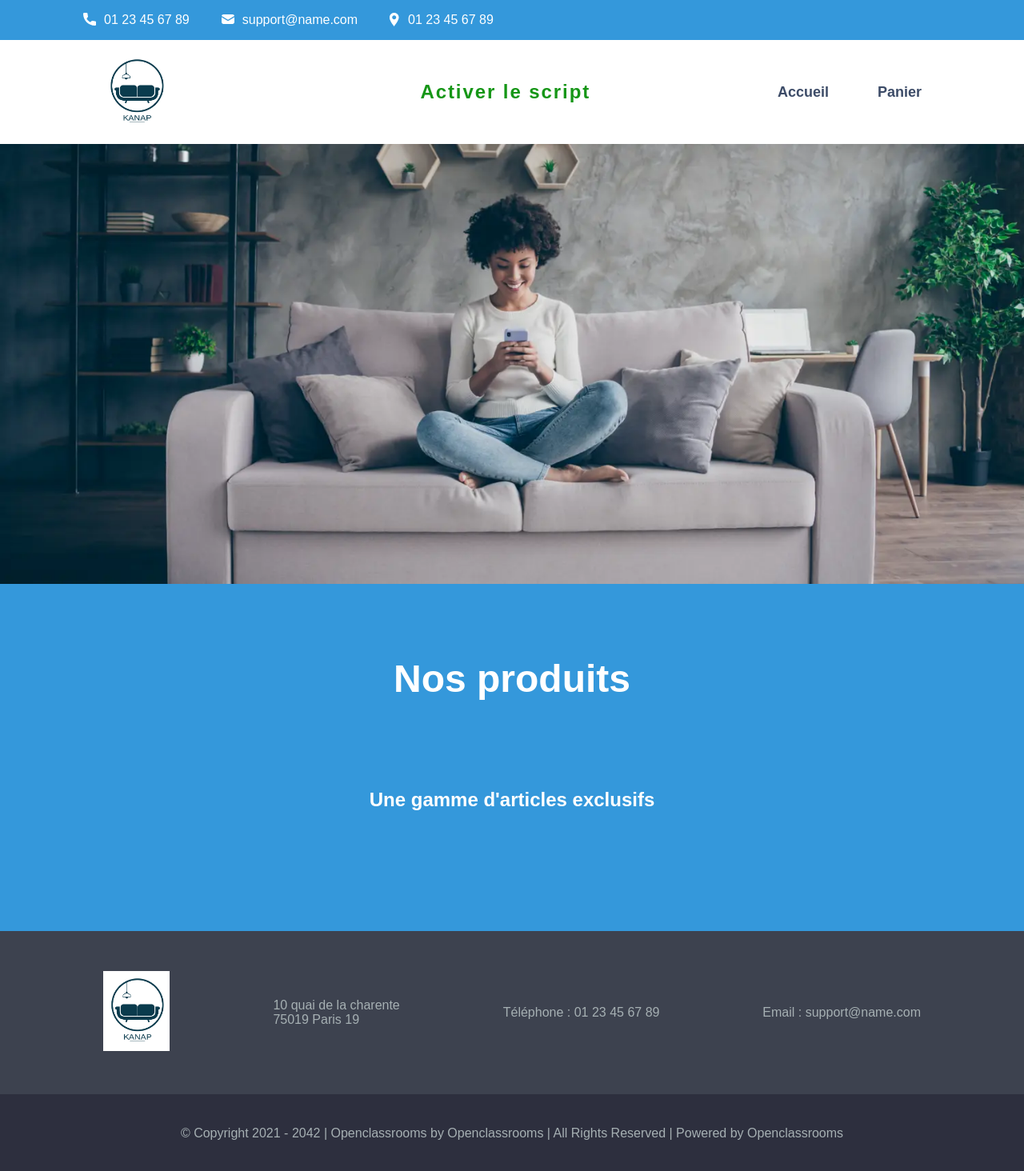
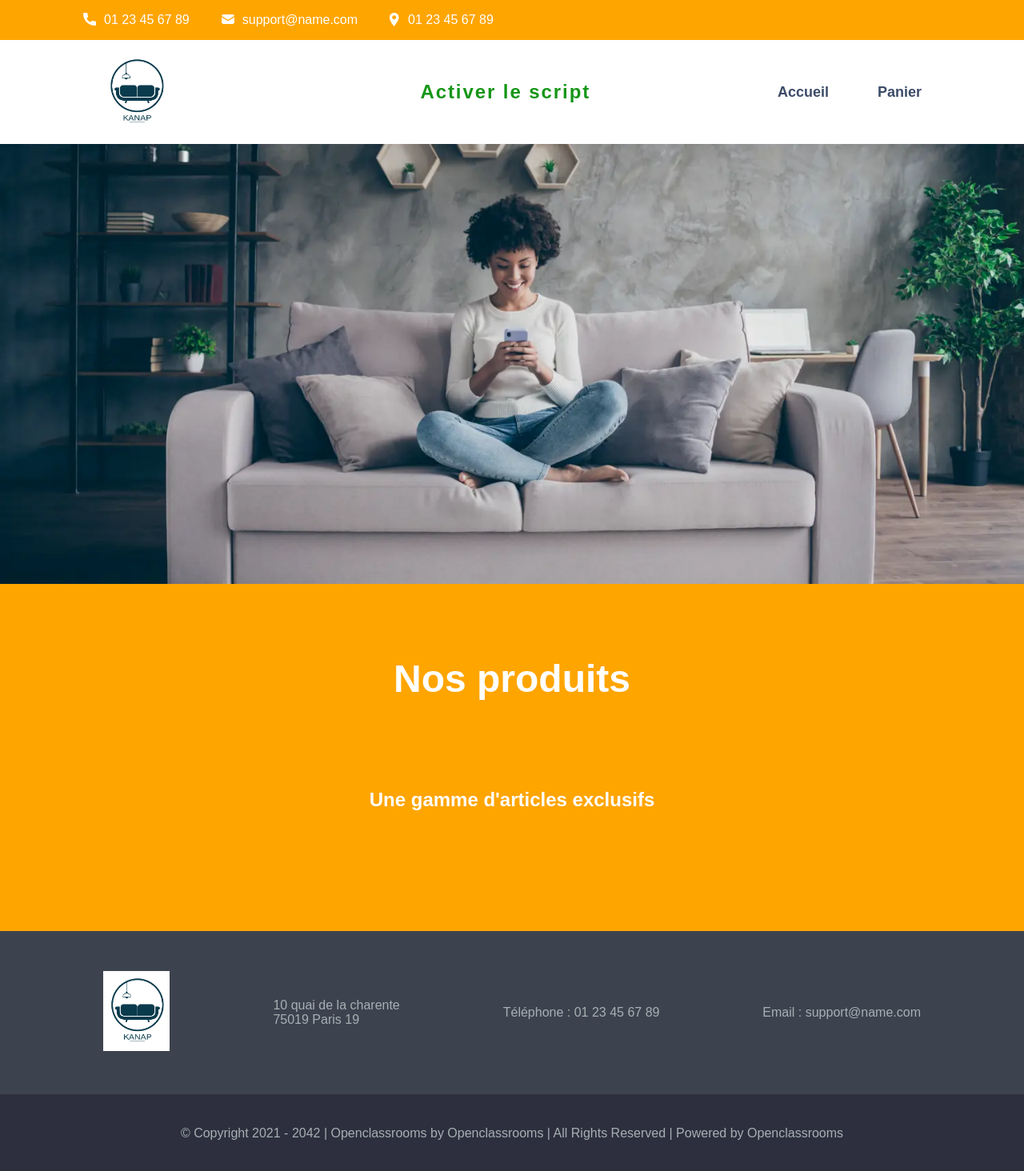
Before and after one commit to julienjamet/nexus, a React (Create React App) app in the folder frontend/: page /kanap in a window 1280 px wide. Shown: the whole page at 80% size. Built offline with nearby package versions, Linux system fonts and the light colour scheme.

Commit message:
test ci/cd 2

```diff
--- a/frontend/src/styles/index.css
+++ b/frontend/src/styles/index.css
@@ -47,7 +47,7 @@ h1 {
 
 .header {
   justify-content: flex-start;
-  background-color: #3498db;
+  background-color: orange;
   padding-left: 5%;
 }
 .header ul {
@@ -111,7 +111,7 @@ h1 {
   cursor: pointer;
 }
 .menu ul li:hover {
-  color: #3498db;
+  color: orange;
   letter-spacing: 1px;
 }
 
@@ -178,7 +178,7 @@ h1 {
 }
 
 main {
-  background-color: #3498db;
+  background-color: orange;
   margin-top: -5px;
 }
 main.home {
```
